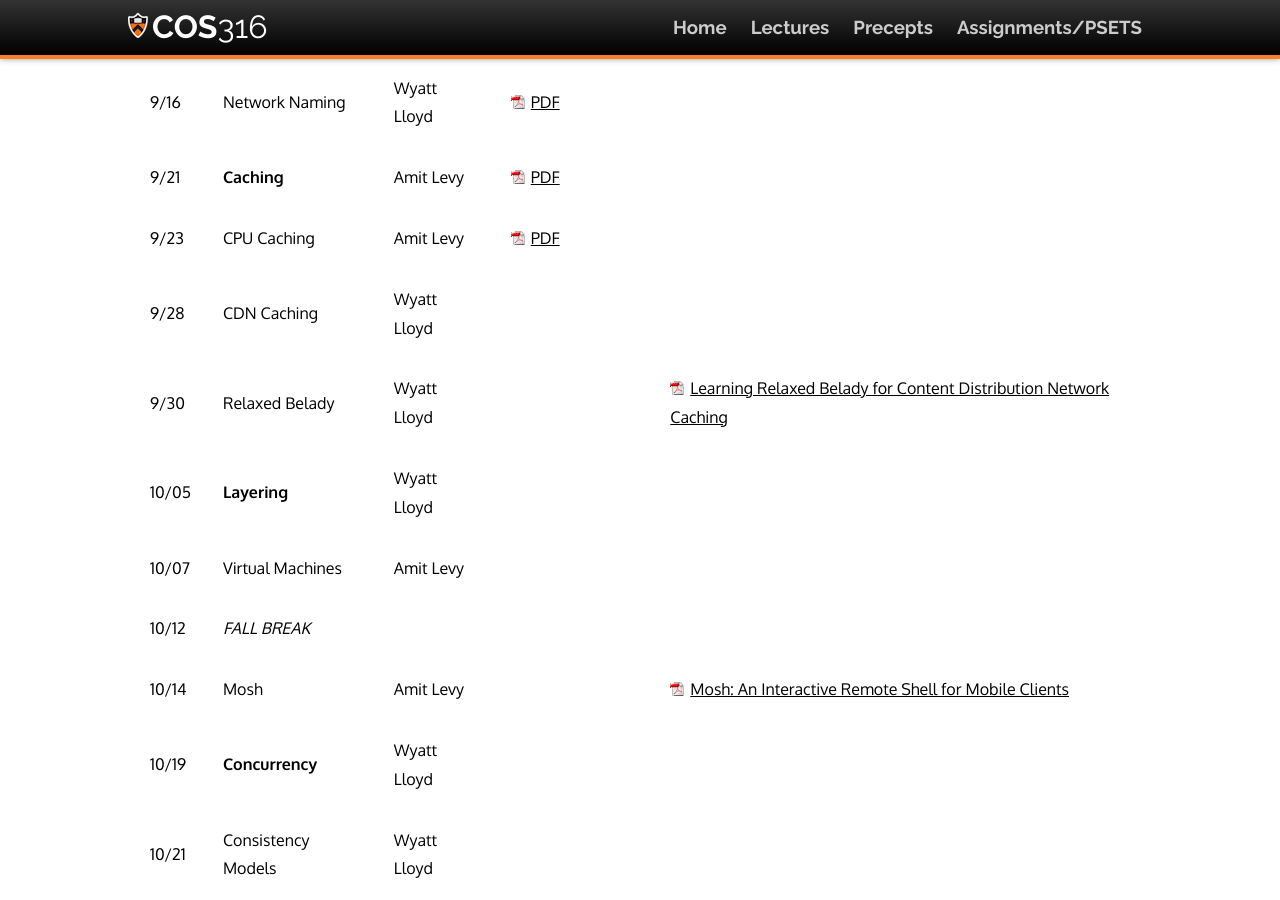
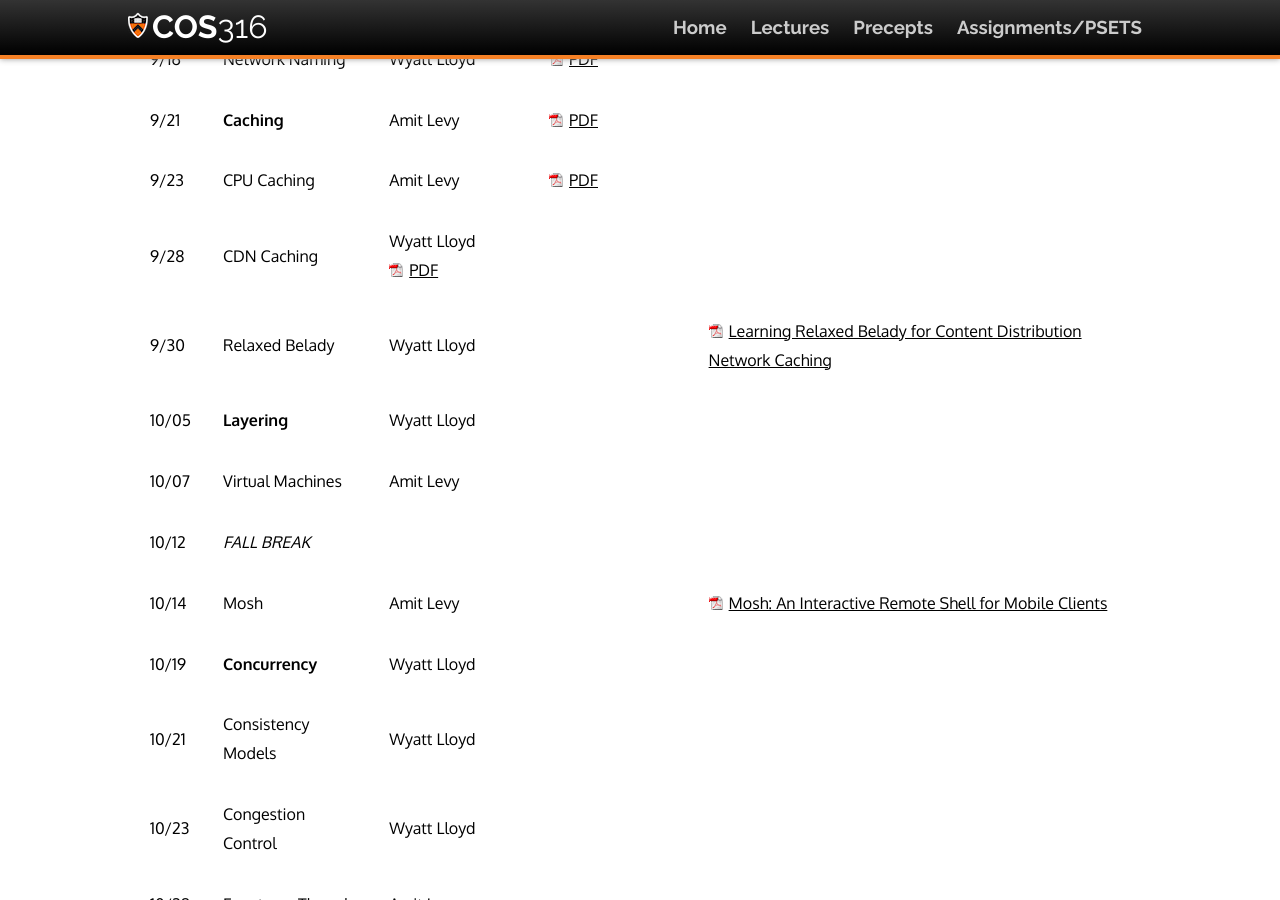
Before and after one commit to cos316/cos316-web, a Jekyll site: the page built from lectures.md, in a window 1280 px wide and 900 px high, scrolled down 585 px. Built offline with Jekyll 4.4.1, drawn with Linux system fonts in a browser that asks for light colours; nearby versions of some CDN libraries.

Commit message:
CDN Caching Lecture

```diff
--- a/lectures.md
+++ b/lectures.md
@@ -23,7 +23,7 @@ expected to attend lecture live if that is at all reasonable for you.
 | 9/16  | Network Naming    | Wyatt Lloyd | [PDF](/lectures/L06-network-naming.pdf) | | |
 | 9/21  | **Caching**       | Amit Levy | [PDF](/lectures/L07-caching.pdf) | | |
 | 9/23  | CPU Caching       | Amit Levy | [PDF](/lectures/L08-cpucache.pdf) | | |
-| 9/28  | CDN Caching       | Wyatt Lloyd | | | |
+| 9/28  | CDN Caching       | Wyatt Lloyd [PDF](/lectures/L09-cdn-caching.pdf)| | | |
 | 9/30  | Relaxed Belady    | Wyatt Lloyd | | | [Learning Relaxed Belady for Content Distribution Network Caching](https://sunnyszy.github.io/assets/files/nsdi2020_lrb.pdf) |
 | 10/05 | **Layering**      | Wyatt Lloyd | | | |
 | 10/07 | Virtual Machines  | Amit Levy | | | |
```
Also changed, not shown: 1 other file.
